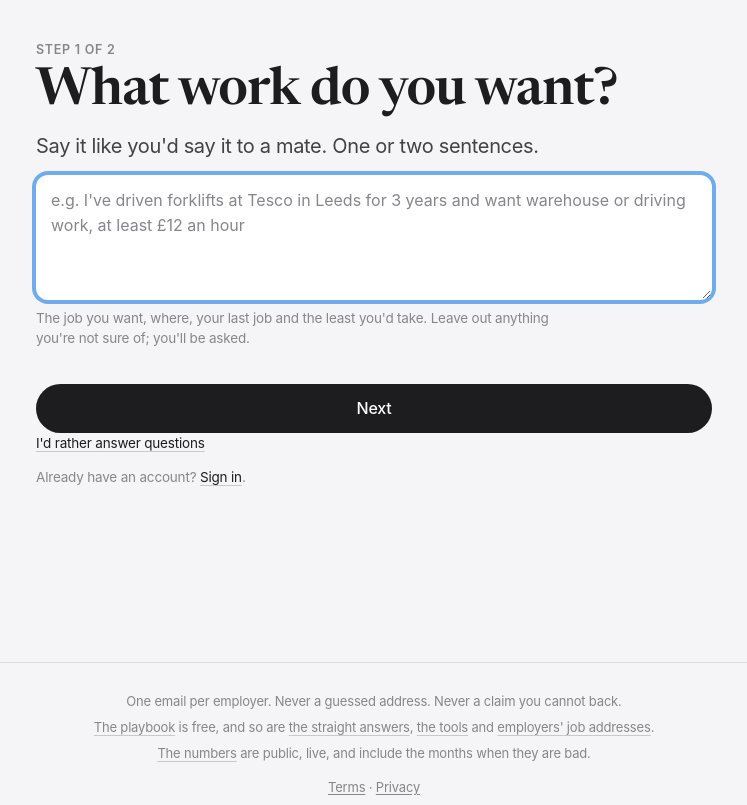
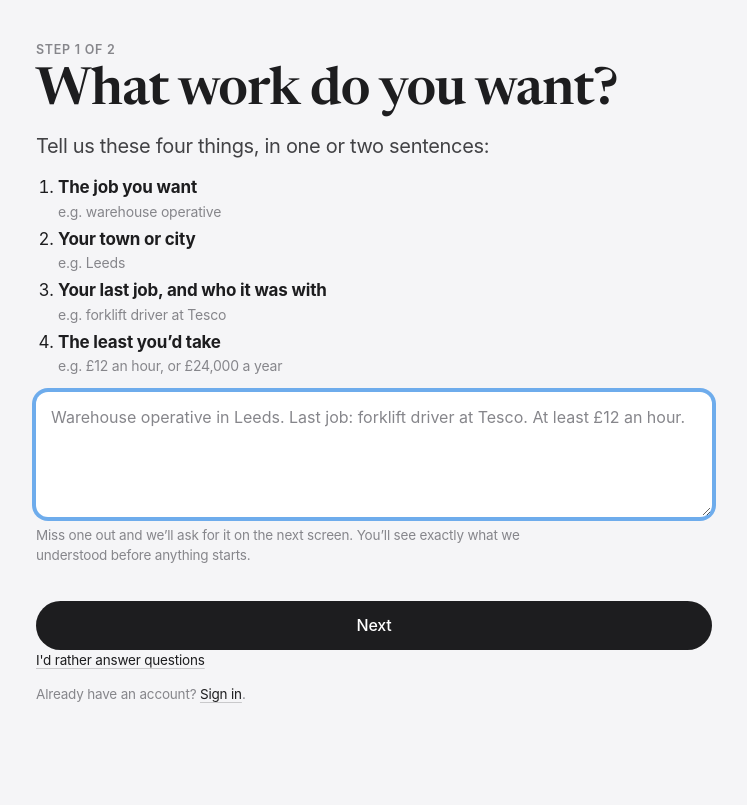
Before and after one commit to harryrussell081203-dev/job-machine, a FastAPI app: page /start in a window 1280 px wide. Shown: the part 61-866 px from the top of the page, without its empty margins (266-1013 px from the left). Run offline with FastAPI, Linux system fonts and the light colour scheme; data comes from the database, SQL or seed files in the repository; parts of the project's set-up code (start-up, migrations or seed data) failed here and were passed over; some libraries are stand-ins or nearby versions.

Commit message:
Sign-up: ask for exactly the four things, not 'say it to a mate' (#109)
The first box invited any kind of answer, and a vague answer is a worse
search. It now lists the four things the search runs on, each with an
example (the job you want, your town, your last job and who it was
with, the least you'd take), with a placeholder in the same shape. The
setup screen's sentence box and the landing page's step 1 say the same.

The sign-up clip is re-recorded to match; its poster is now the
'Got it' screen with all four answers ticked.


Claude-Session: https://claude.ai/code/session_01K2QRWn8N7euzwyo48GKcKi

Co-authored-by: Claude <noreply@anthropic.com>

```diff
--- a/product/app/static/style.css
+++ b/product/app/static/style.css
@@ -953,3 +953,8 @@ figure.demo video { display: block; width: 100%; height: auto;
   box-shadow: 0 12px 34px rgba(0, 0, 0, .18); }
 figure.demo figcaption { margin-top: 10px; font-size: 13.5px;
   color: var(--muted); line-height: 1.45; }
+
+/* The four things /start needs, each with an example. */
+ol.needs { margin: 6px 0 16px; padding-left: 22px; line-height: 1.5; }
+ol.needs li { margin: 5px 0; }
+ol.needs span { display: block; color: var(--muted); font-size: 14px; }
--- a/product/app/templates/landing.html
+++ b/product/app/templates/landing.html
@@ -136,8 +136,9 @@ want.</p>
 </script>
 <ol class="steps3">
   <li><span class="n">1</span><div><b>Tell us the job you want.</b>
-    One sentence is enough, like &ldquo;warehouse work in Leeds, at least
-    &pound;12 an hour&rdquo;.</div></li>
+    Four things: the job, your town, your last job, and the least you&rsquo;d
+    take. Like &ldquo;Warehouse operative in Leeds. Last job: forklift driver
+    at Tesco. At least &pound;12 an hour.&rdquo;</div></li>
   <li><span class="n">2</span><div><b>We find jobs, and who is hiring.</b>
     New jobs every weekday. For each one we find the real email address,
     from the advert or the company&rsquo;s own website. We never guess.</div></li>
--- a/product/app/templates/start.html
+++ b/product/app/templates/start.html
@@ -14,7 +14,16 @@
 
 <p class="steplabel">Step 1 of 2</p>
 <h1>What work do you want?</h1>
-<p class="lede">Say it like you'd say it to a mate. One or two sentences.</p>
+{# Exactly the four things the search runs on, each with an example. "Say
+   it however you like" invited answers the machine cannot use - a mood, a
+   career story, three cities - and every vague answer is a worse search. #}
+<p class="lede">Tell us these four things, in one or two sentences:</p>
+<ol class="needs">
+  <li><b>The job you want</b> <span>e.g. warehouse operative</span></li>
+  <li><b>Your town or city</b> <span>e.g. Leeds</span></li>
+  <li><b>Your last job, and who it was with</b> <span>e.g. forklift driver at Tesco</span></li>
+  <li><b>The least you&rsquo;d take</b> <span>e.g. &pound;12 an hour, or &pound;24,000 a year</span></li>
+</ol>
 
 {% if error %}<div class="note bad" id="starterror">{{ error }}</div>{% endif %}
 
@@ -22,9 +31,10 @@
   <label for="about" class="sr-only">The work you want</label>
   <textarea id="about" name="about" rows="4" maxlength="600" required autofocus
     style="min-height:110px"
-    placeholder="e.g. I've driven forklifts at Tesco in Leeds for 3 years and want warehouse or driving work, at least £12 an hour">{{ about or '' }}</textarea>
-  <p class="hint">The job you want, where, your last job and the least you'd
-    take. Leave out anything you're not sure of; you'll be asked.</p>
+    placeholder="Warehouse operative in Leeds. Last job: forklift driver at Tesco. At least £12 an hour.">{{ about or '' }}</textarea>
+  <p class="hint">Miss one out and we&rsquo;ll ask for it on the next
+    screen. You&rsquo;ll see exactly what we understood before anything
+    starts.</p>
   <button class="btn">Next</button>
 </form>
 <p class="hint"><a href="/start?boxes=1">I'd rather answer questions</a></p>
```
Also changed, not shown: product/app/templates/setup.html (+5 -4 lines), product/app/static/demo/signup-poster.jpg, 2 other files.
